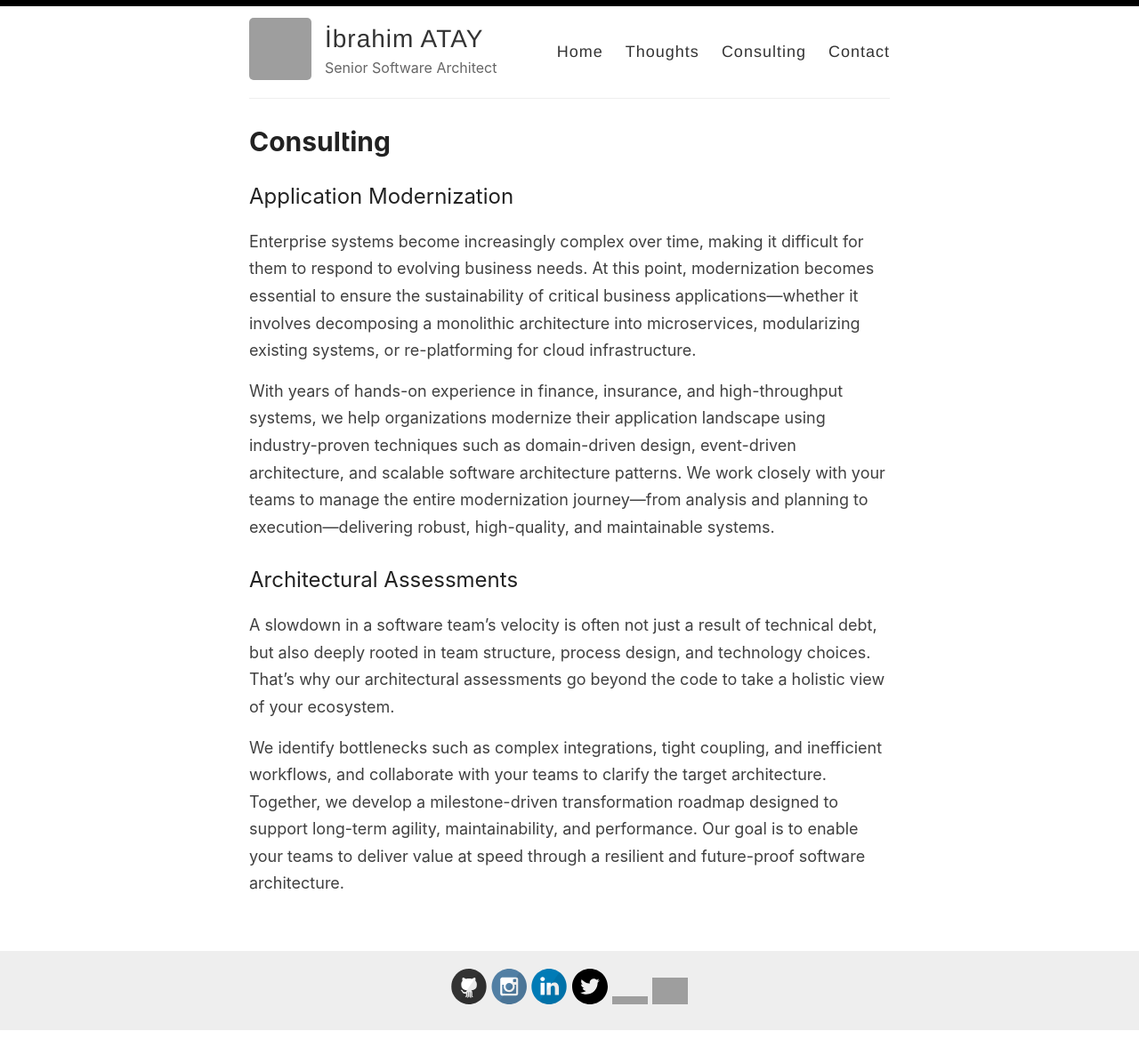
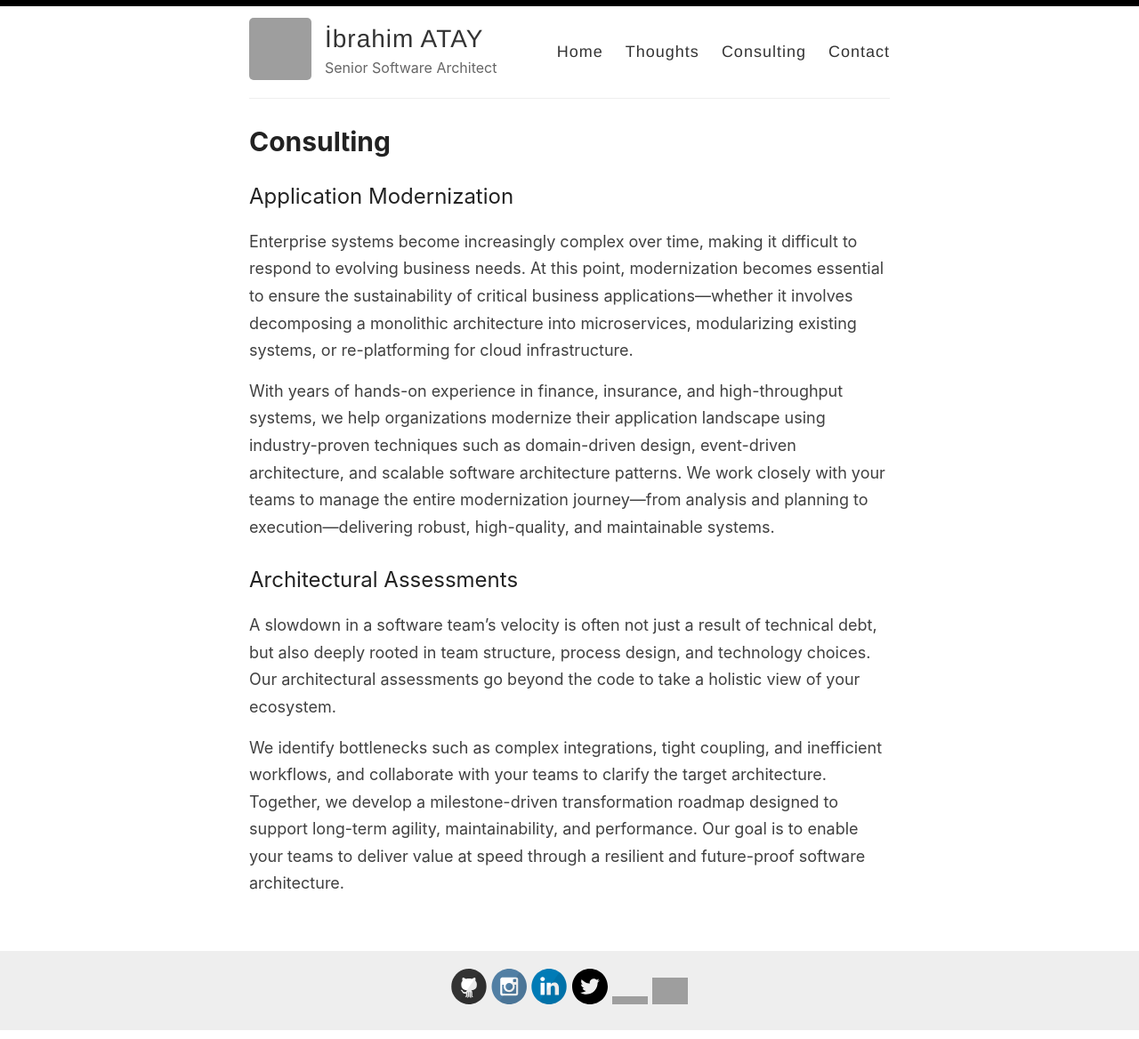
Before and after one commit to ibrahimatay/ibrahimatay.github.io, a Jekyll site: the page built from _pages/consulting.md, in a window 1280 px wide. Shown: the whole page at 89% size. Built offline with Jekyll 4.4.1, drawn with Linux system fonts in a browser that asks for light colours; grey boxes are pictures that could not be loaded.

Commit message:
Update consulting.md

```diff
--- a/_pages/consulting.md
+++ b/_pages/consulting.md
@@ -5,11 +5,11 @@ title: Consulting
 ---
 ## Application Modernization
 
-Enterprise systems become increasingly complex over time, making it difficult for them to respond to evolving business needs. At this point, modernization becomes essential to ensure the sustainability of critical business applications—whether it involves decomposing a monolithic architecture into microservices, modularizing existing systems, or re-platforming for cloud infrastructure.
+Enterprise systems become increasingly complex over time, making it difficult to respond to evolving business needs. At this point, modernization becomes essential to ensure the sustainability of critical business applications—whether it involves decomposing a monolithic architecture into microservices, modularizing existing systems, or re-platforming for cloud infrastructure.
 
 With years of hands-on experience in finance, insurance, and high-throughput systems, we help organizations modernize their application landscape using industry-proven techniques such as domain-driven design, event-driven architecture, and scalable software architecture patterns. We work closely with your teams to manage the entire modernization journey—from analysis and planning to execution—delivering robust, high-quality, and maintainable systems.
 
 ## Architectural Assessments
-A slowdown in a software team's velocity is often not just a result of technical debt, but also deeply rooted in team structure, process design, and technology choices. That’s why our architectural assessments go beyond the code to take a holistic view of your ecosystem.
+A slowdown in a software team's velocity is often not just a result of technical debt, but also deeply rooted in team structure, process design, and technology choices. Our architectural assessments go beyond the code to take a holistic view of your ecosystem.
 
 We identify bottlenecks such as complex integrations, tight coupling, and inefficient workflows, and collaborate with your teams to clarify the target architecture. Together, we develop a milestone-driven transformation roadmap designed to support long-term agility, maintainability, and performance. Our goal is to enable your teams to deliver value at speed through a resilient and future-proof software architecture.
```
